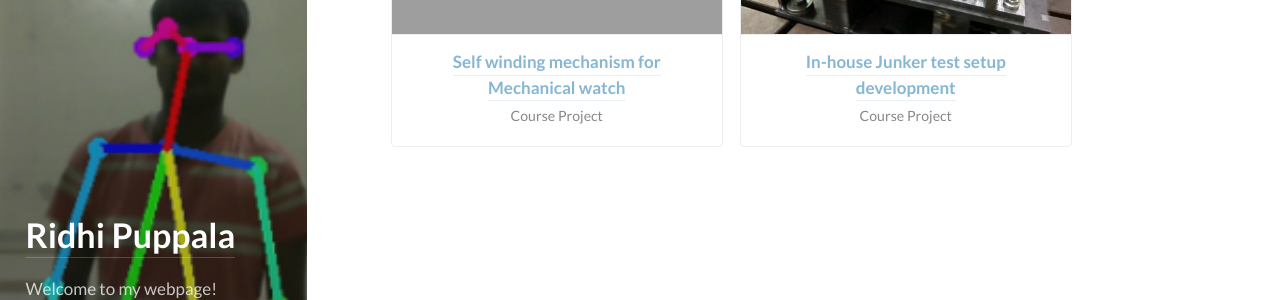
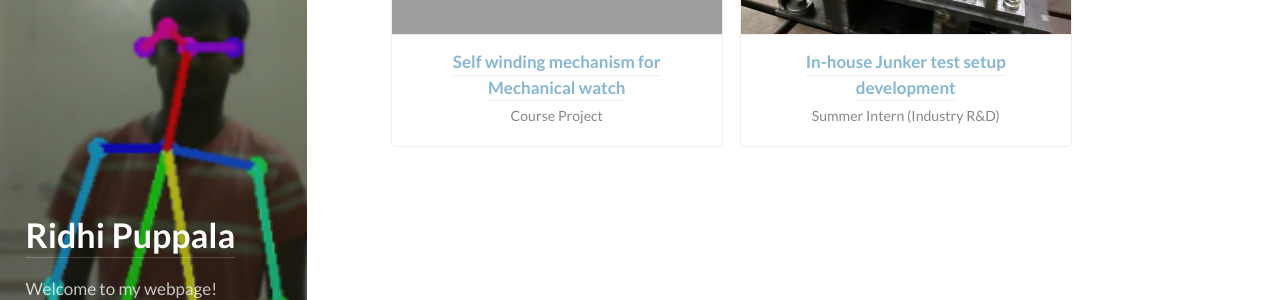
Before and after one commit to ridhipuppala/.github.io, a Jekyll site: the page built from _projects/VR.md, in a window 1280 px wide and 900 px high, scrolled down 3120 px. Shown: the part 438-738 px from the top of the window. Built offline with Jekyll 4.4.1, drawn with Linux system fonts in a browser that asks for light colours; some web fonts are replaced; grey boxes are pictures that could not be loaded.

Commit message:
Update bajaj.md

```diff
--- a/_projects/bajaj.md
+++ b/_projects/bajaj.md
@@ -2,7 +2,7 @@
 layout:       project
 date:         30 Nov 2018
 title:        In-house Junker test setup development
-caption:      Course Project
+caption:      Summer Intern (Industry R&D)
 description:  >
   R&D Intern at Bajaj Auto Ltd. mentored by Manoj Kumar Sharma
 image:        /assets/img/project/bajaj.jpeg
```
